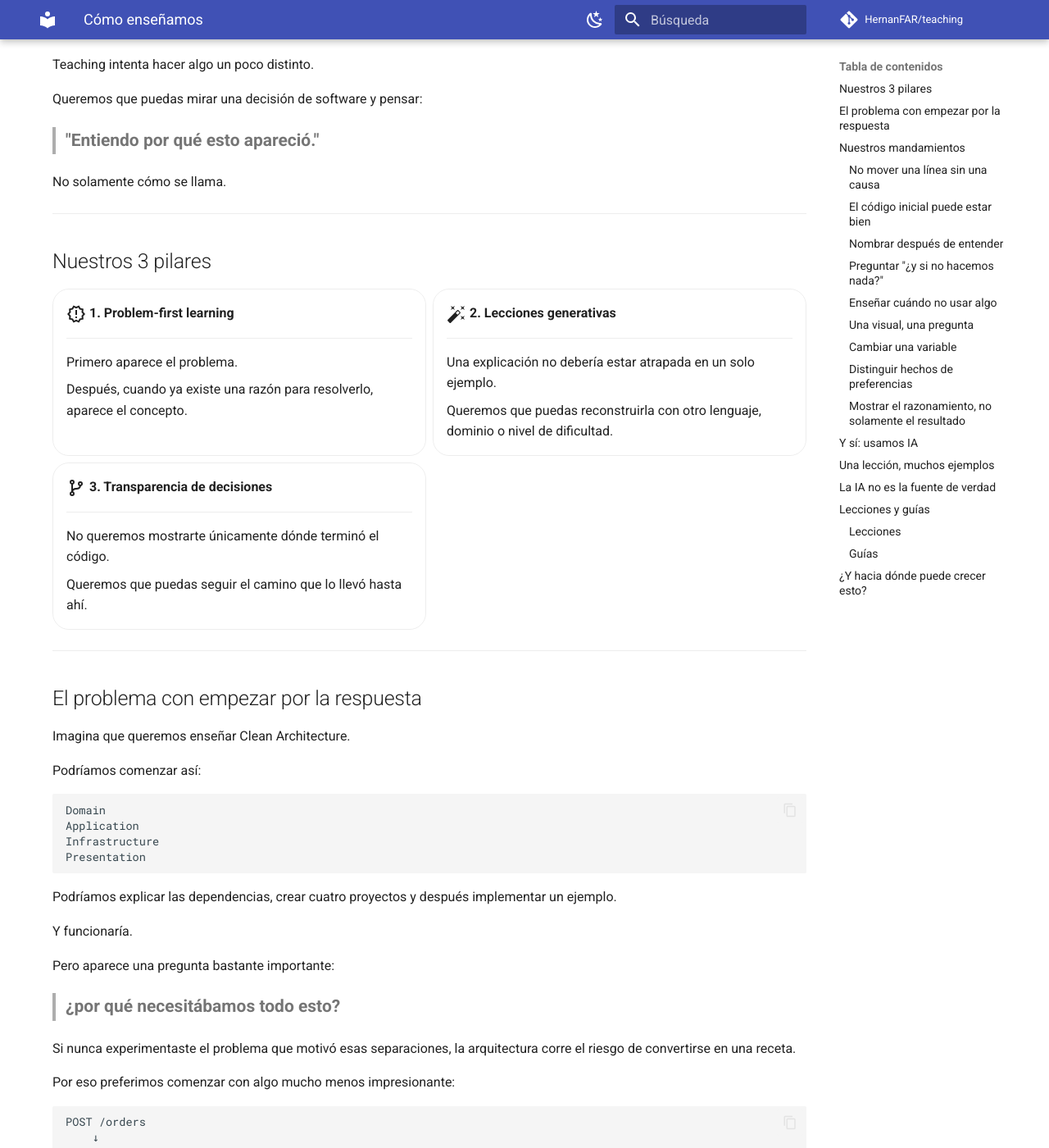
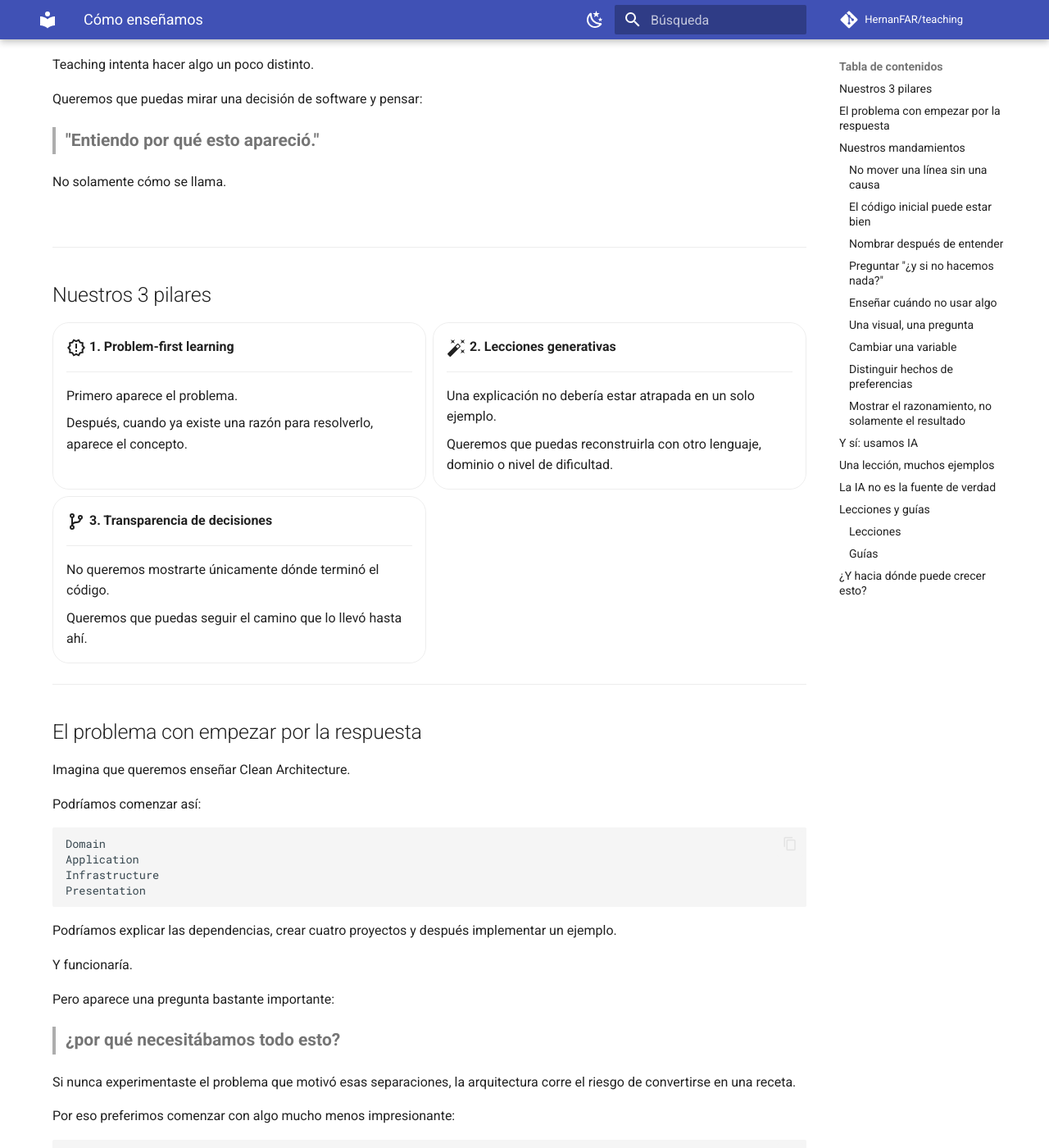
Before and after one commit to HernanFAR/teaching, an MkDocs documentation site: the page built from docs/about/how-we-teach.md, in a window 1280 px wide and 1400 px high, scrolled down 270 px. Shown: the whole window at 82% size. Built offline with MkDocs 1.6.1 and Material for MkDocs 9.7.7, drawn with Linux system fonts in a browser that asks for light colours; comment, search, counter and statistics services are not loaded.

Commit message:
style: add intro section spacing

```diff
--- a/docs/stylesheets/extra.css
+++ b/docs/stylesheets/extra.css
@@ -18,6 +18,10 @@
   max-width: none;
   margin-inline: 50%;
   transform: translateX(-50%);
+}
+
+.teaching-intro-section {
+  padding-bottom: 1.25rem;
 }
 
 .hero {
```
